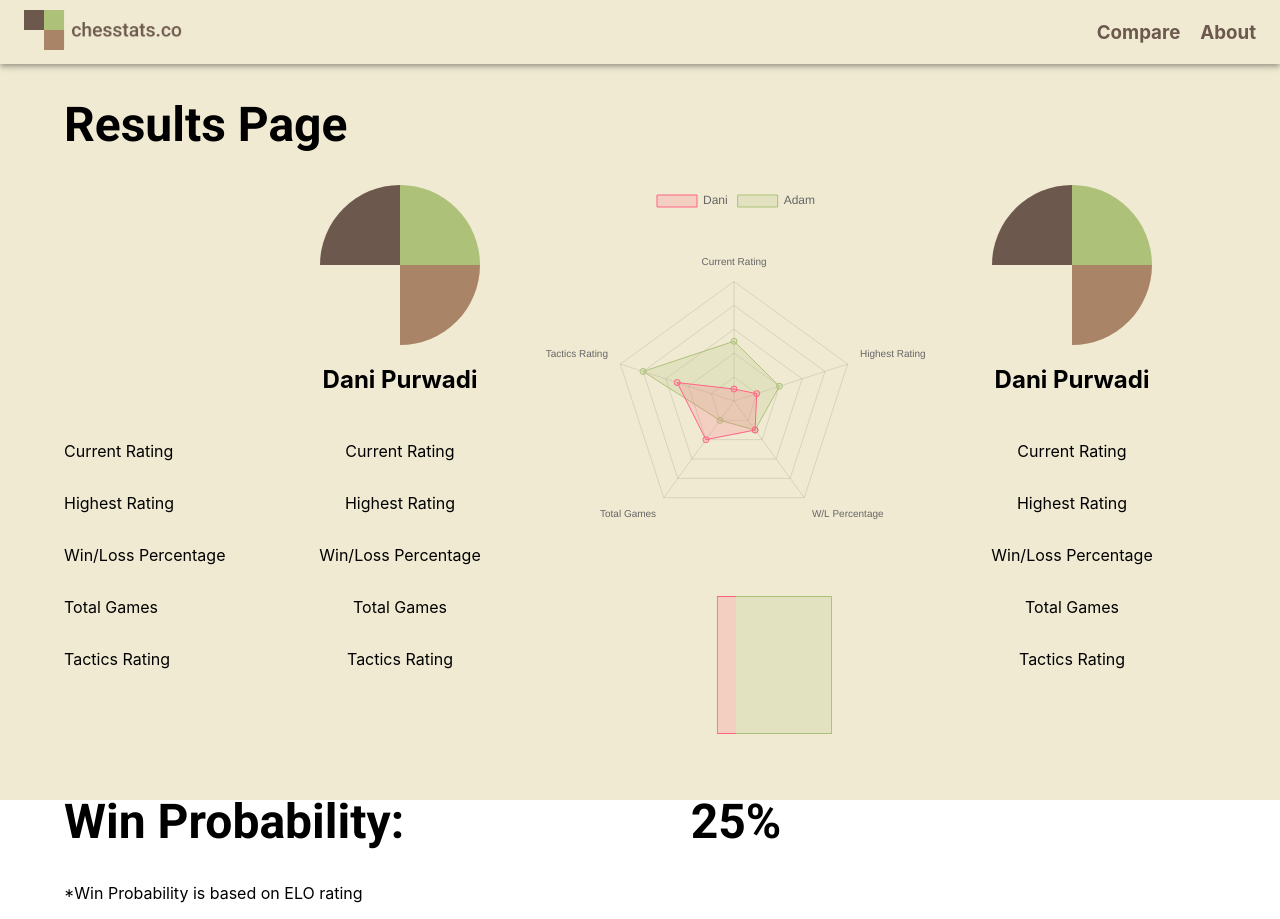
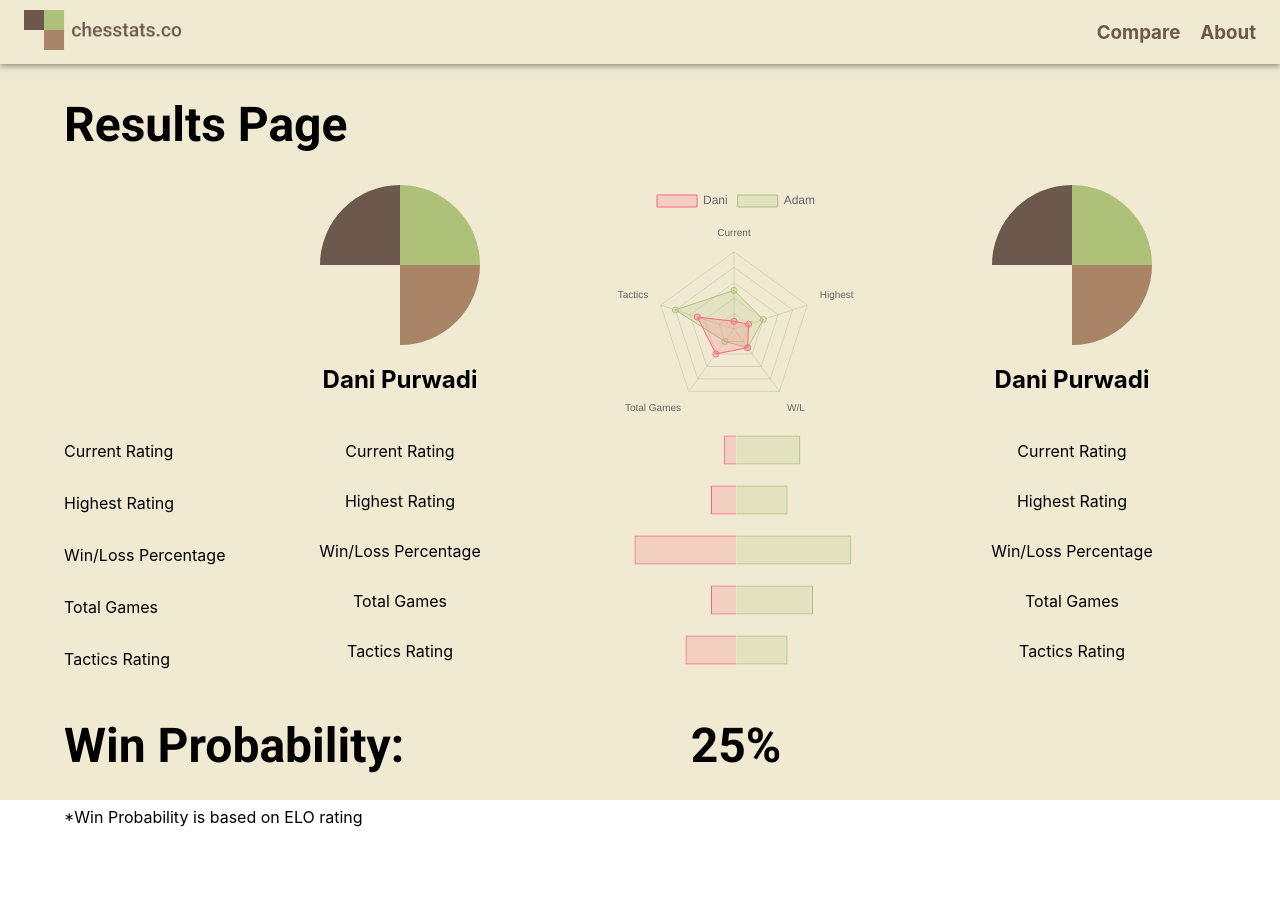
Before and after one commit to danikrisdayadi/chesstats, a React (Create React App) app in the folder client/: page /compare/1/1 in a window 1280 px wide. After the commit the page ends 843 px from the top, so only its background shows below. Built offline with nearby package versions, Linux system fonts and the light colour scheme.

Commit message:
Fixed alignment issue on bar chart

```diff
--- a/client/src/components/ResultsBarChart.jsx
+++ b/client/src/components/ResultsBarChart.jsx
@@ -3,6 +3,8 @@ import * as utils from "../utils/utils";
 
 function ResultsBarChart({ label, stats }) {
   const barOptions = {
+    maintainAspectRatio: false,
+    responsive: true,
     indexAxis: "y",
     elements: {
       bar: {
--- a/client/src/components/ResultsRadarChart.jsx
+++ b/client/src/components/ResultsRadarChart.jsx
@@ -3,13 +3,7 @@ import * as utils from "../utils/utils";
 
 function ResultsRadarChart({ usernames, stats }) {
   const data = {
-    labels: [
-      "Current Rating",
-      "Highest Rating",
-      "W/L Percentage  ",
-      "Total Games",
-      "Tactics Rating",
-    ],
+    labels: ["Current", "Highest", "W/L", "Total Games", "Tactics"],
     datasets: [
       {
         label: usernames[0],
--- a/client/src/pages/ResultsPage.jsx
+++ b/client/src/pages/ResultsPage.jsx
@@ -22,7 +22,8 @@ function ResultsPage() {
         <Grid item xs={6} sm={6} md={3}>
           <ProfileStack />
         </Grid>
-        <Grid item xs={6} sm={6} md={4}>
+        <Grid item xs={6} sm={6} md={4} align="center">
+          <div className="chart-container">
             <ResultsRadarChart
               usernames={["Dani", "Adam"]}
               stats={[
@@ -30,7 +31,22 @@ function ResultsPage() {
                 [0.5, 0.4, 0.3, 0.2, 0.8],
               ]}
             />
+          </div>
+          <div className="bar-container">
             <ResultsBarChart label="ELO rating" stats={[[0.1], [0.5]]} />
+          </div>
+          <div className="bar-container">
+            <ResultsBarChart label="ELO rating" stats={[[0.4], [0.2]]} />
+          </div>
+          <div className="bar-container">
+            <ResultsBarChart label="ELO rating" stats={[[0.9], [0.8]]} />
+          </div>
+          <div className="bar-container">
+            <ResultsBarChart label="ELO rating" stats={[[0.2], [0.6]]} />
+          </div>
+          <div className="bar-container">
+            <ResultsBarChart label="ELO rating" stats={[[0.4], [0.4]]} />
+          </div>
         </Grid>
         <Grid item xs={6} sm={6} md={3}>
           <ProfileStack />
@@ -56,11 +72,22 @@ function ProfileStack() {
         <img src="/chesstats_logo.png" alt="Avatar" className="profile-logo" />
         <h2>Dani Purwadi</h2>
       </Stack>
+      <div className="data-list">
         <p>Current Rating</p>
+      </div>
+      <div className="data-list">
         <p>Highest Rating</p>
+      </div>
+
+      <div className="data-list">
         <p>Win/Loss Percentage</p>
+      </div>
+      <div className="data-list">
         <p>Total Games</p>
+      </div>
+      <div className="data-list">
         <p>Tactics Rating</p>
+      </div>
     </Stack>
   );
 }
--- a/client/src/pages/ResultsPage.scss
+++ b/client/src/pages/ResultsPage.scss
@@ -4,3 +4,23 @@
   width: 20vh;
   height: 20vh;
 }
+
+.chart-container {
+  position: relative;
+  height: 30vh;
+  width: 30vh;
+}
+
+.bar-container {
+  position: relative;
+  height: 40px;
+  width: 255px;
+  padding: 5px 0px;
+}
+
+.data-list {
+  height: 50px;
+  margin: 0;
+  vertical-align: middle;
+  display: table-cell;
+}
```
Lines whose indentation alone changed are shown as unchanged.
